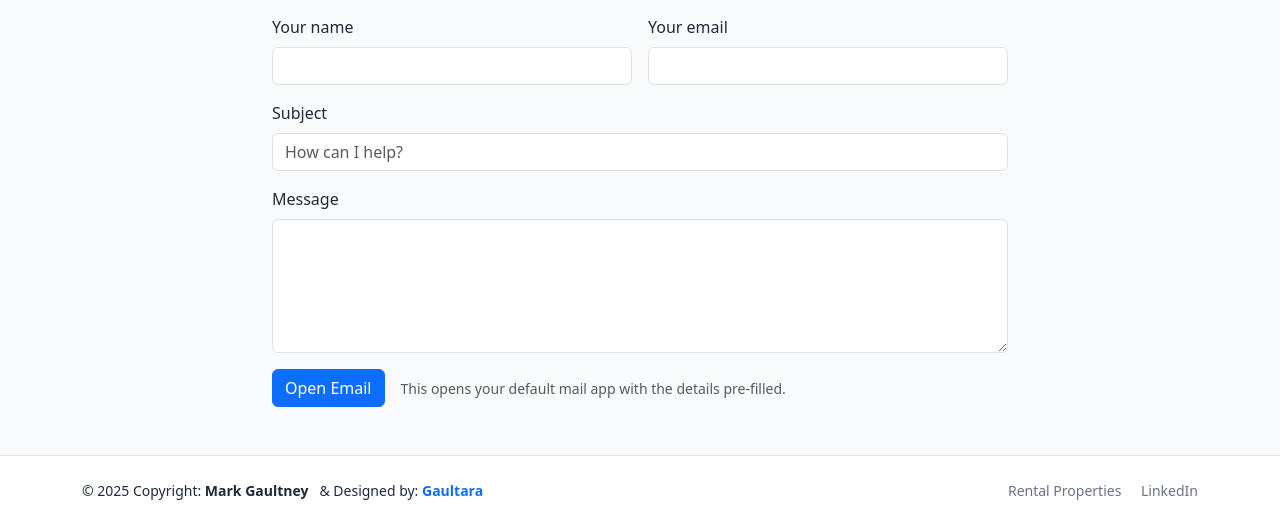
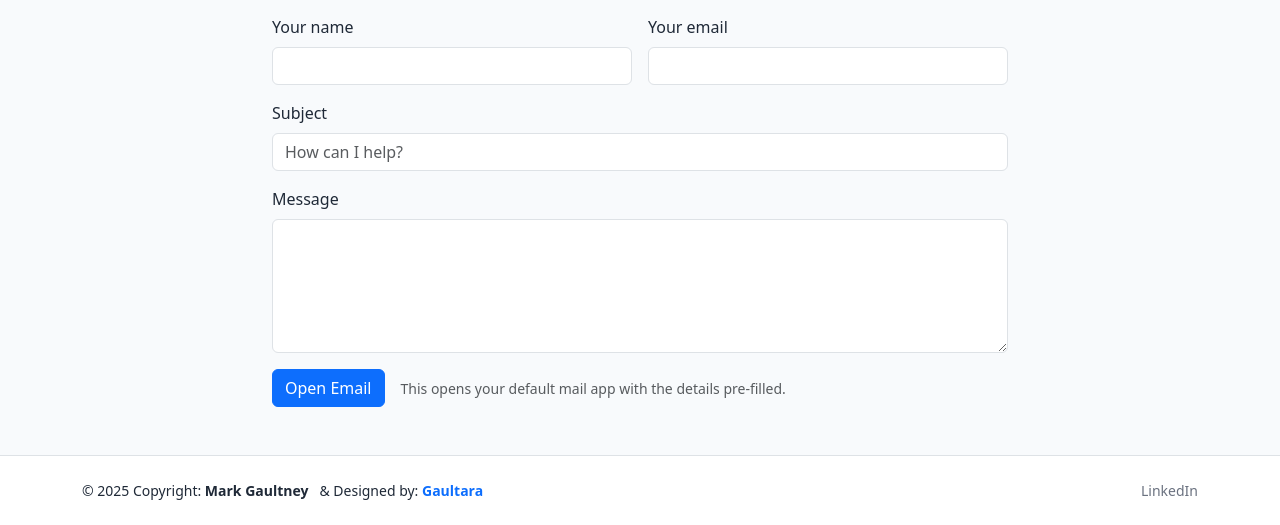
Before and after one commit to elisspace/pops, a PHP site: page / in a window 1280 px wide. Shown: the part 1667-2192 px from the top of the page. Run offline with PHP 8.4, Linux system fonts and the light colour scheme.

Commit message:
new homepage fourth draft

```diff
--- a/index.php
+++ b/index.php
@@ -203,7 +203,6 @@
         © 2025 Copyright: <strong>Mark Gaultney</strong> &nbsp; &amp; Designed by: <a href="https://gaultara.com/" target="_blank" rel="noopener"><strong>Gaultara</strong></a>
       </div>
       <div class="small">
-        <a class="small-link me-3" href="https://gaultneymanagement.com/apply" target="_blank" rel="noopener">Rental Properties</a>
         <a class="small-link" href="https://www.linkedin.com/in/mark-gaultney/" target="_blank" rel="noopener">LinkedIn</a>
       </div>
     </div>
```
